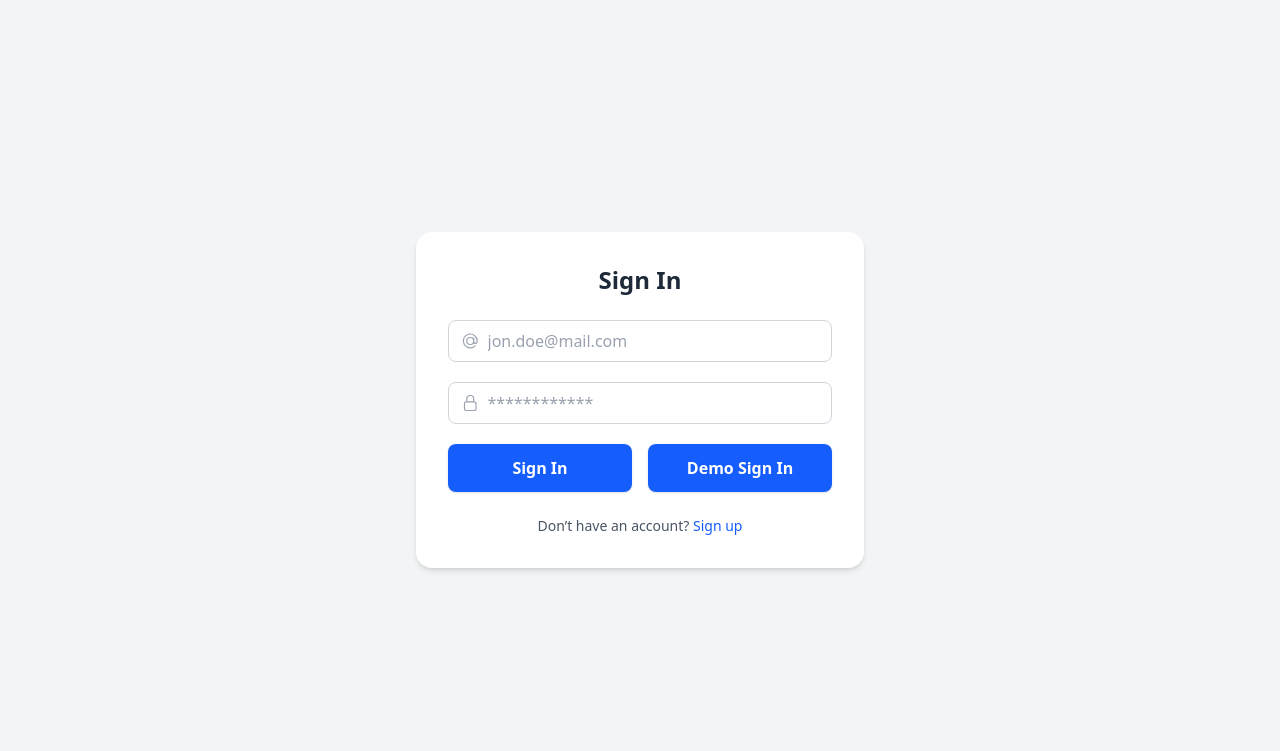
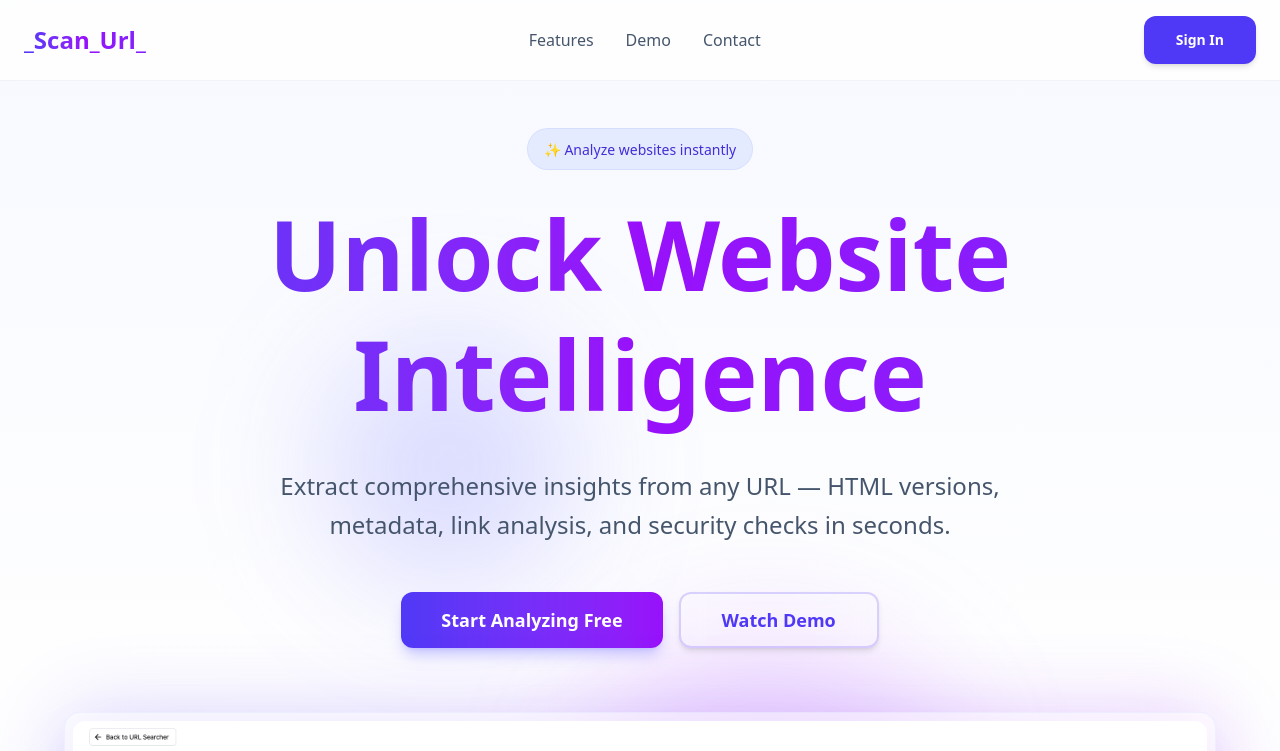
Before and after one commit to bhavukarora64/URL-Scarpper, a React (Vite) app in the folder frontend/: page / in a window 1280 px wide. Before the commit this address led to /signin. Shown: the top 751 px of the page. Built offline with nearby package versions, Linux system fonts and the light colour scheme; no server answers.

Commit message:
route changes

```diff
--- a/frontend/src/App.tsx
+++ b/frontend/src/App.tsx
@@ -32,8 +32,8 @@ function App() {
   return (
       <BrowserRouter>
         <Routes>
-          <Route path="/homepage" element={<Homepage />}/>
-          <Route path="/" element={<MainPage />}/>
+          <Route path="/" element={<Homepage />}/>
+          <Route path="/url" element={<MainPage />}/>
           <Route path="/dashboard" element={<Dashboard />}/>
           <Route path="/insights/:analysisid/:userid" element={<Insight />}/>
           <Route path='/signin' element={<SignInForm />} />
--- a/frontend/src/components/Auth-page/SignInForm.tsx
+++ b/frontend/src/components/Auth-page/SignInForm.tsx
@@ -34,7 +34,7 @@ export default function SignInForm() {
       localStorage.setItem("token", data.token)
 
       setCurrentUserId(data.user.id)
-      navigate("/")
+      navigate("/url")
       setSuccess("Login successful!")
     } catch (err: any) {
       setError(err.message)
--- a/frontend/src/components/dashboard-page/Dashboard.tsx
+++ b/frontend/src/components/dashboard-page/Dashboard.tsx
@@ -68,7 +68,7 @@ export function Dashboard(){
         <div className="mx-24 mt-12">
         <button className="border-1 p-2 flex items-center border-gray-300 rounded-md mb-6 text-sm hover:bg-gray-100 hover:cursor-pointer">
           <ArrowBack fontSize="small" />
-          <Link to="/">
+          <Link to="/url">
             <p className="mx-2">Back to URL Searcher</p>
           </Link>
         </button>
@@ -83,7 +83,7 @@ export function Dashboard(){
             <div className="flex justify-end mt-12 gap-2">
                 <button className="border-1 p-2 flex items-center border-gray-300 rounded-md mb-3 text-sm hover:cursor-pointer hover:bg-red-400 bg-red-200">
                     <CodeOutlined fontSize="medium" />
-                    <Link to="/"><p className="mx-2 font-bold">Add URL</p></Link>
+                    <Link to="/url"><p className="mx-2 font-bold">Add URL</p></Link>
                 </button>
             </div>
             <div>
--- a/frontend/src/components/landing-page/Homepage.tsx
+++ b/frontend/src/components/landing-page/Homepage.tsx
@@ -8,7 +8,7 @@ const Homepage = () => {
       {/* Navbar */}
       <header className="fixed top-0 left-0 w-full bg-white/80 backdrop-blur-md border-b border-slate-200/50 z-50">
         <div className="max-w-7xl mx-auto px-6 py-4 flex justify-between items-center">
-          <h1 onClick={()=> {navigate('/homepage')}} className="text-2xl font-bold bg-gradient-to-r from-indigo-600 via-purple-600 to-violet-600 bg-clip-text text-transparent hover:cursor-pointer">
+          <h1 onClick={()=> {navigate('/')}} className="text-2xl font-bold bg-gradient-to-r from-indigo-600 via-purple-600 to-violet-600 bg-clip-text text-transparent hover:cursor-pointer">
             _Scan_Url_
           </h1>
           <nav className="space-x-8 hidden md:flex">
@@ -62,7 +62,7 @@ const Homepage = () => {
             </p>
 
             <div className="flex flex-col sm:flex-row gap-4 justify-center items-center mb-16">
-              <button onClick={()=>{navigate('/')}} className="inline-flex items-center justify-center whitespace-nowrap rounded-xl text-lg font-semibold h-14 px-10 min-w-[200px] bg-gradient-to-r from-indigo-600 to-purple-600 text-white shadow-lg shadow-indigo-500/30 hover:shadow-xl hover:shadow-indigo-500/40 hover:scale-105 active:scale-95 transition-all duration-300">
+              <button onClick={()=>{navigate('/url')}} className="inline-flex items-center justify-center whitespace-nowrap rounded-xl text-lg font-semibold h-14 px-10 min-w-[200px] bg-gradient-to-r from-indigo-600 to-purple-600 text-white shadow-lg shadow-indigo-500/30 hover:shadow-xl hover:shadow-indigo-500/40 hover:scale-105 active:scale-95 transition-all duration-300">
                 Start Analyzing Free
               </button>
               <a href="#demo"><button className="inline-flex items-center justify-center whitespace-nowrap rounded-xl text-lg font-semibold h-14 px-10 min-w-[200px] border-2 border-indigo-600/20 text-indigo-600 bg-white/10 backdrop-blur-md hover:bg-indigo-600 hover:text-white hover:scale-105 active:scale-95 shadow-md hover:shadow-lg hover:shadow-indigo-500/30 transition-all duration-300">
@@ -265,7 +265,7 @@ const Homepage = () => {
           </div>
 
           <div className="pt-8 border-t border-slate-200/50 text-center text-slate-600">
-            <p>&copy; {new Date().getFullYear()} _Scan_Url_. Built with ❤️ for developers.</p>
+            <p>&copy; {new Date().getFullYear()} ScanURL. Built with ❤️ for developers.</p>
           </div>
         </div>
       </footer>
--- a/frontend/src/components/main-page/Navbar.tsx
+++ b/frontend/src/components/main-page/Navbar.tsx
@@ -16,7 +16,7 @@ export function Navbar() {
         {/* Links */}
         <div className="flex items-center gap-8 text-gray-700 font-medium">
           <Link
-            to="/homepage"
+            to='/'
             className="hover:text-blue-600 transition-colors duration-200"
           >
             Home
```
